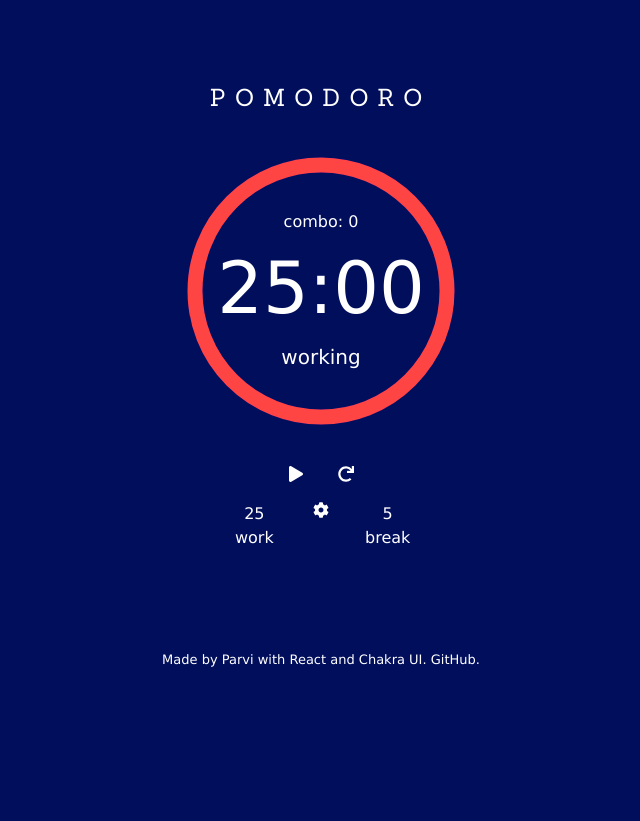
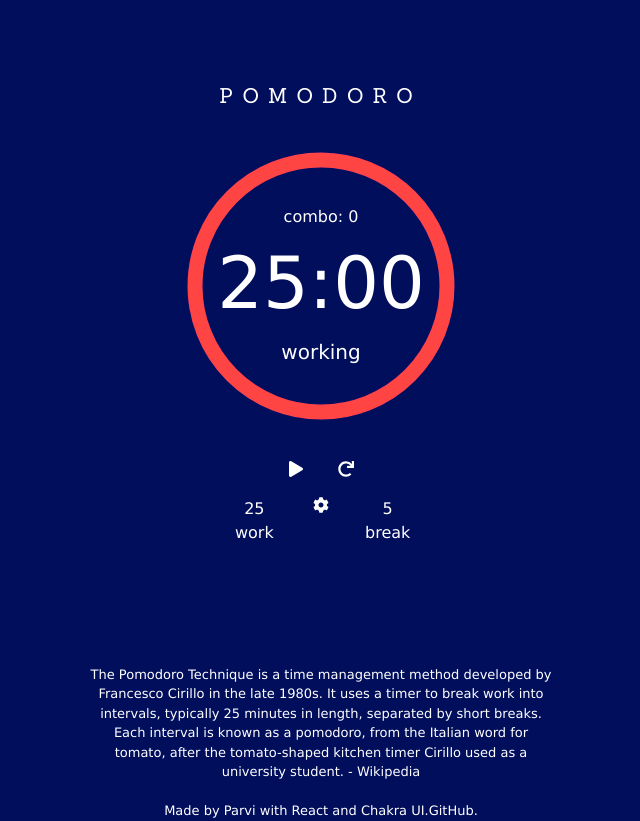
Before and after one commit to alexsandersouzafr/pomodoro, a React (Create React App) app: page / in a window 1280 px wide. Shown: the whole page, without its empty margins (319-959 px from the left). Before the commit the page ends 800 px from the top, so only its background shows below. Built offline with nearby package versions, Linux system fonts and the light colour scheme; no server answers.

Commit message:
explanation text and title fix

```diff
--- a/src/App.css
+++ b/src/App.css
@@ -16,7 +16,7 @@
 
 .title {
   color: white;
-  font-size: x-large;
+  font-size: 1.3rem;
   font-weight: 500;
   font-family: 'Sanchez', serif;
   letter-spacing: 10px;
--- a/src/App.js
+++ b/src/App.js
@@ -210,7 +210,14 @@ function App() {
         </Box>
         <Box>
           <Container className="footer">
-            Made by Parvi with React and Chakra UI.{" "}
+          <br />
+            The Pomodoro Technique is a time management method developed by
+            Francesco Cirillo in the late 1980s. It uses a timer to break work
+            into intervals, typically 25 minutes in length, separated by short
+            breaks. Each interval is known as a pomodoro, from the Italian word
+            for tomato, after the tomato-shaped kitchen timer Cirillo used as a
+            university student. - Wikipedia
+            <br /> <br />Made by Parvi with React and Chakra UI.
             <a href="https://github.com/parvilucifera">GitHub</a>.
           </Container>
         </Box>
```
